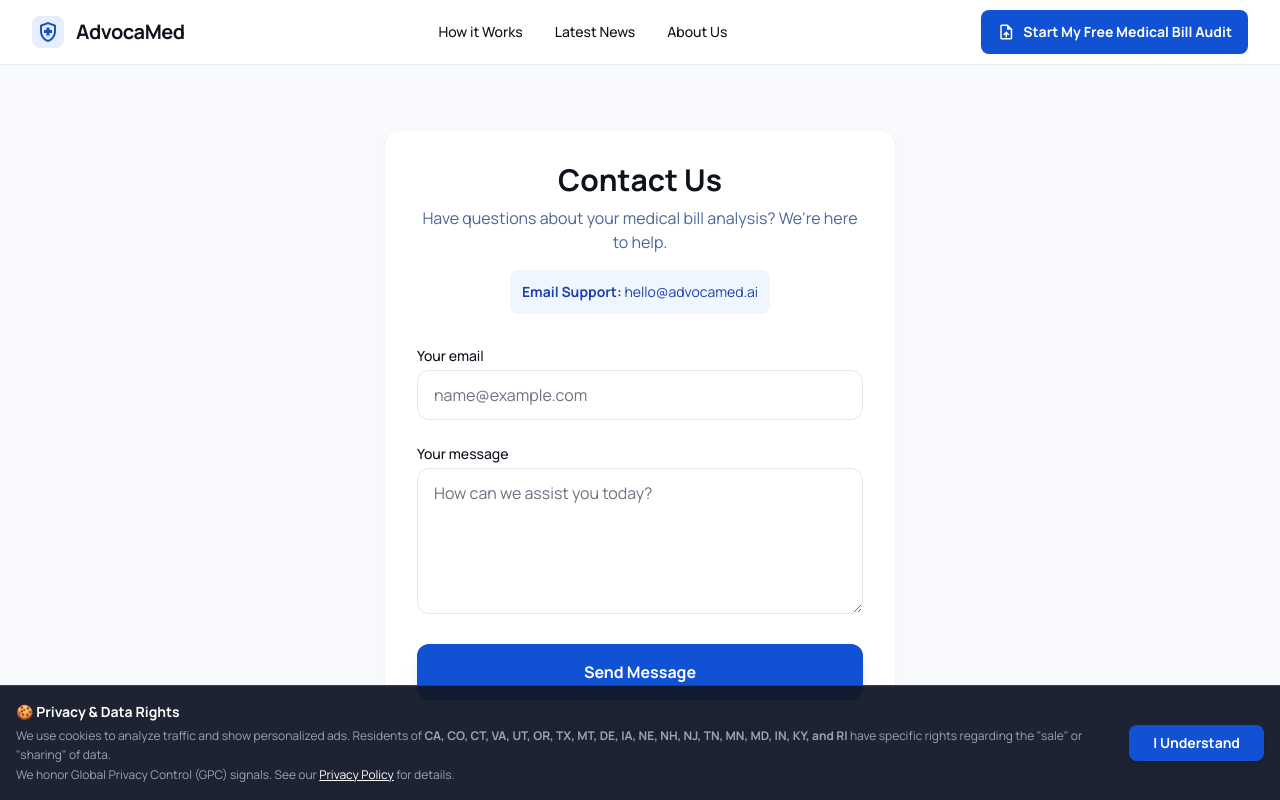
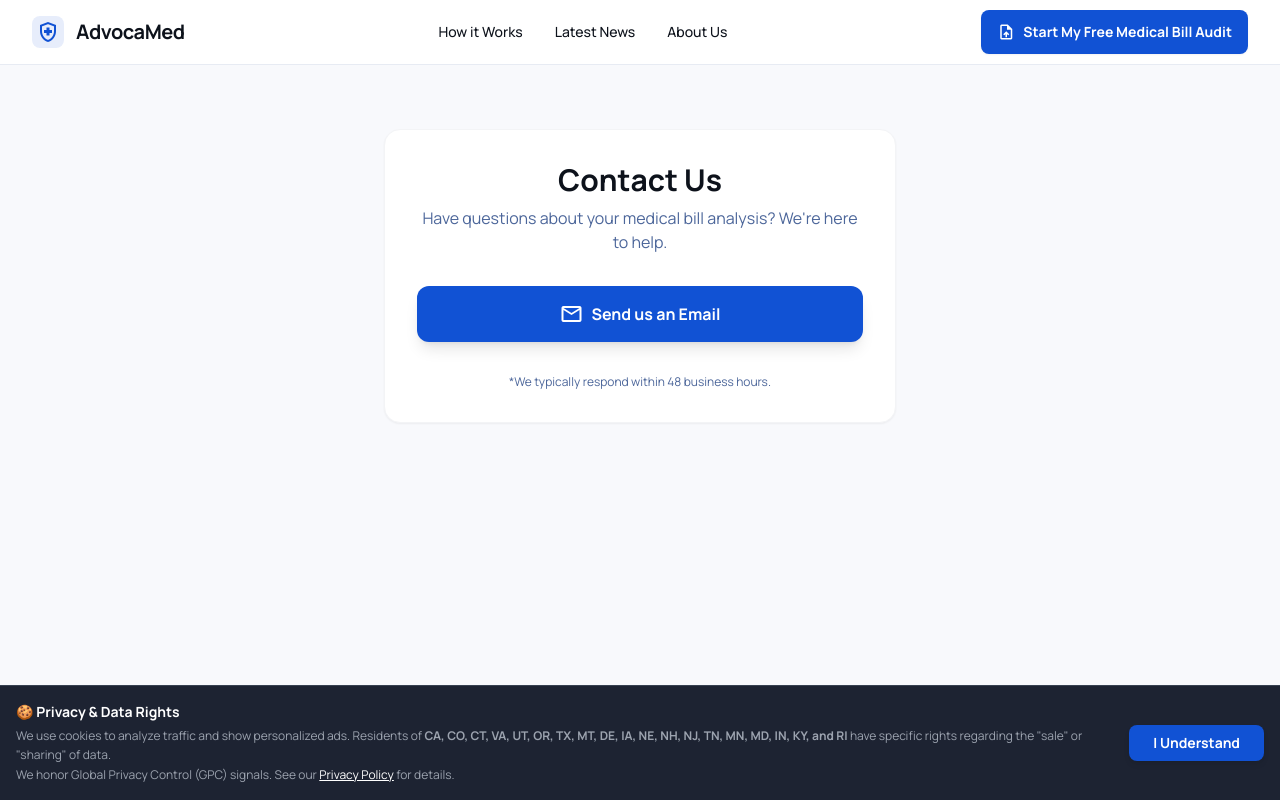
Before and after one commit to gkswjdgb/advocamed-ai, a React (Vite) app in the folder advocamed.ai/: page /contact-us in a window 1280 px wide. Shown: the top 800 px of the page. Built offline with nearby package versions, Linux system fonts and the light colour scheme.

Commit message:
Update ContactUs.tsx

```diff
--- a/advocamed.ai/pages/ContactUs.tsx
+++ b/advocamed.ai/pages/ContactUs.tsx
@@ -13,49 +13,16 @@ export default function ContactUs() {
         <div className="max-w-lg mx-auto bg-white dark:bg-surface-dark rounded-2xl shadow-sm border border-gray-100 dark:border-gray-700 p-8 animate-fade-in-up">
           <div className="text-center mb-8">
             <h1 className="text-3xl font-bold text-text-main-light dark:text-text-main-dark">Contact Us</h1>
-            <p className="text-text-secondary-light dark:text-text-secondary-dark mt-2">Have questions about your medical bill analysis? We're here to help.</p>
+            <p className="text-text-secondary-light dark:text-text-secondary-dark mt-2 mb-8">Have questions about your medical bill analysis? We're here to help.</p>
 
-            <div className="mt-4 p-3 bg-blue-50 dark:bg-blue-900/20 rounded-lg inline-block text-left">
-                <p className="text-sm text-blue-800 dark:text-blue-300">
-                    <strong>Email Support:</strong> hello@advocamed.ai
-                </p>
-            </div>
+            <a
+              href="mailto:hello@advocamed.ai"
+              className="inline-flex items-center justify-center w-full bg-primary hover:bg-primaryHover text-white font-bold py-4 px-8 rounded-xl shadow-lg transition-transform hover:-translate-y-1"
+            >
+              <span className="material-symbols-outlined mr-2">mail</span>
+              Send us an Email
+            </a>
           </div>
-
-          <form action="https://formspree.io/f/xpqzpbrz" method="POST" className="space-y-6">
-            <div>
-              <label className="block text-sm font-medium text-text-main-light dark:text-text-main-dark mb-1">
-                Your email
-              </label>
-              <input
-                type="email"
-                name="email"
-                required
-                placeholder="name@example.com"
-                className="w-full px-4 py-3 rounded-xl border border-gray-200 dark:border-gray-600 bg-white dark:bg-gray-800 text-text-main-light dark:text-text-main-dark focus:ring-2 focus:ring-primary focus:border-transparent outline-none transition-all"
-              />
-            </div>
-
-            <div>
-              <label className="block text-sm font-medium text-text-main-light dark:text-text-main-dark mb-1">
-                Your message
-              </label>
-              <textarea
-                name="message"
-                required
-                rows={5}
-                placeholder="How can we assist you today?"
-                className="w-full px-4 py-3 rounded-xl border border-gray-200 dark:border-gray-600 bg-white dark:bg-gray-800 text-text-main-light dark:text-text-main-dark focus:ring-2 focus:ring-primary focus:border-transparent outline-none transition-all"
-              ></textarea>
-            </div>
-
-            <button
-              type="submit"
-              className="w-full bg-primary hover:bg-primaryHover text-white font-bold py-4 rounded-xl shadow-lg transition-colors"
-            >
-              Send Message
-            </button>
-          </form>
 
           <p className="mt-6 text-center text-xs text-text-secondary-light dark:text-text-secondary-dark">
             *We typically respond within 48 business hours.
```
